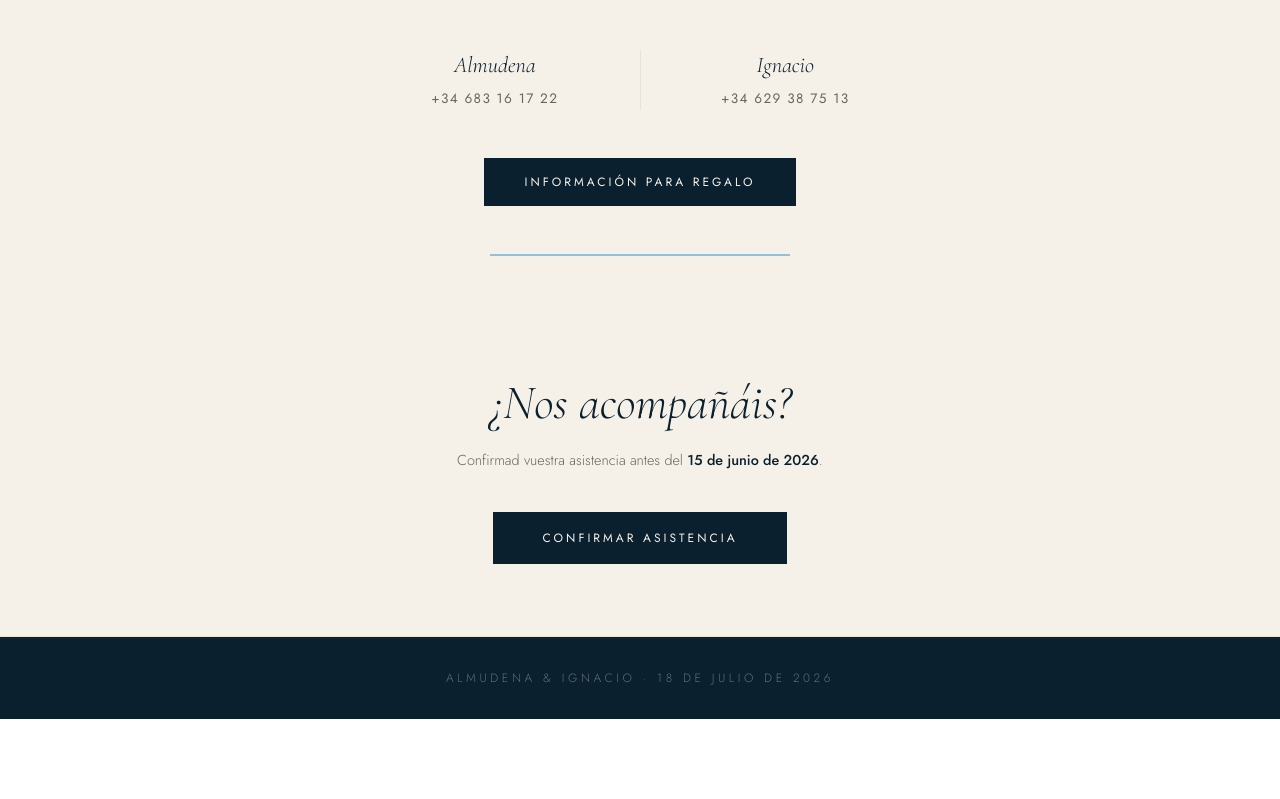
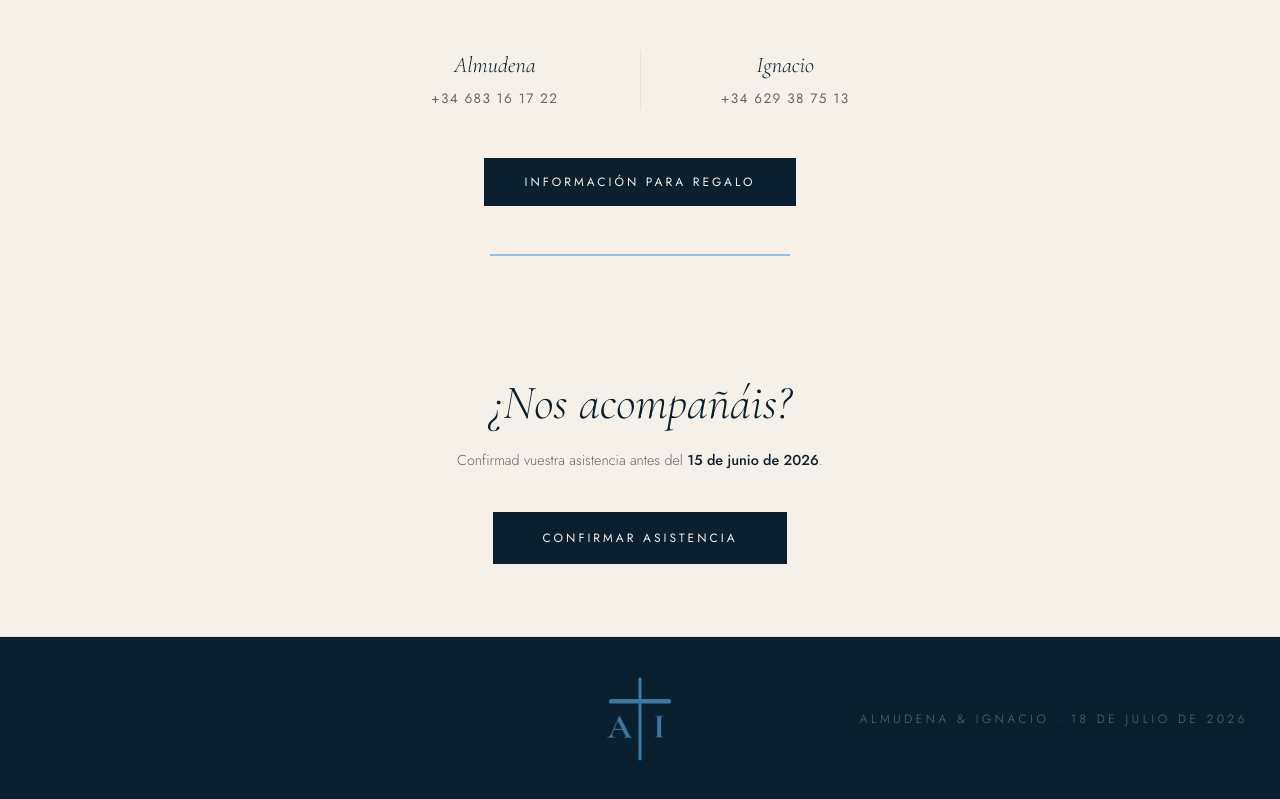
Before and after one commit to IgnacioSainzMaza/WebBoda-web, an Angular app: page / in a window 1280 px wide. Shown: the part 2443-3242 px from the top of the page. Before the commit the page ends 3162 px from the top, so only its background shows below. Built offline with nearby package versions, Linux system fonts and the light colour scheme.

Commit message:
Logo added

```diff
--- a/src/app/pages/inicio/inicio.html
+++ b/src/app/pages/inicio/inicio.html
@@ -199,5 +199,6 @@
      FOOTER
      ===================================================================== -->
 <footer class="footer">
+  <img src="/assets/Sello.webp" class="footer__sello" alt="Sello">
   <p>Almudena & Ignacio · 18 de julio de 2026</p>
 </footer>
--- a/src/app/pages/inicio/inicio.scss
+++ b/src/app/pages/inicio/inicio.scss
@@ -525,14 +525,24 @@ $transicion:        all 0.35s ease;
 // =====================================================================
 .footer {
   padding: 32px;
-  text-align: center;
   border-top: 1px solid $color-gris-claro;
   background: $color-oscuro;
+  display: grid;
+  grid-template-columns: 1fr auto 1fr;
+  align-items: center;
+
+  &__sello {
+    grid-column: 2;
+    width: 100px;
+    opacity: 0.7;
+  }
 
   p {
+    grid-column: 3;
     font-family: $fuente-sans;
     font-size: 0.75rem;
     font-weight: 300;
+    text-align: right;
     letter-spacing: 0.3em;
     text-transform: uppercase;
     color: rgba(255,255,255,0.35);
```
Also changed, not shown: src/assets/Sello.webp (added).
